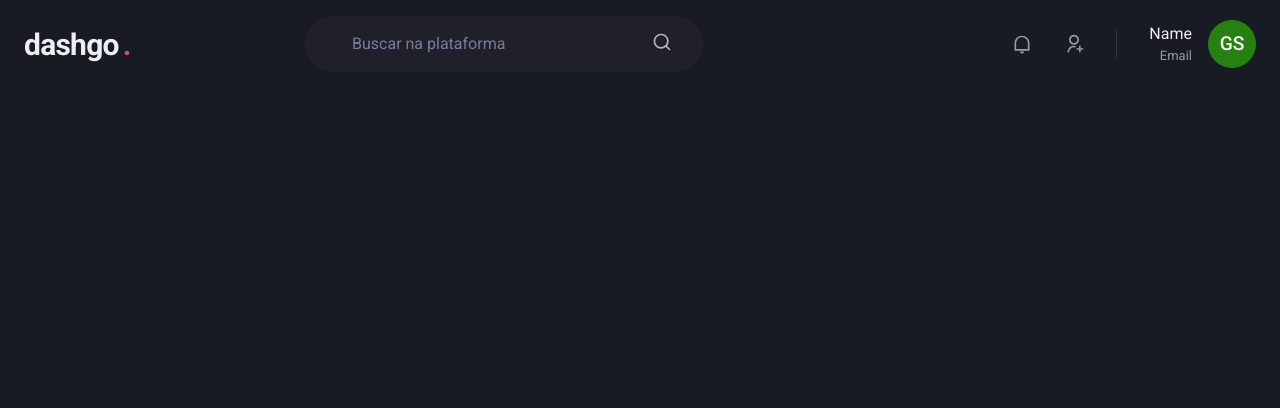
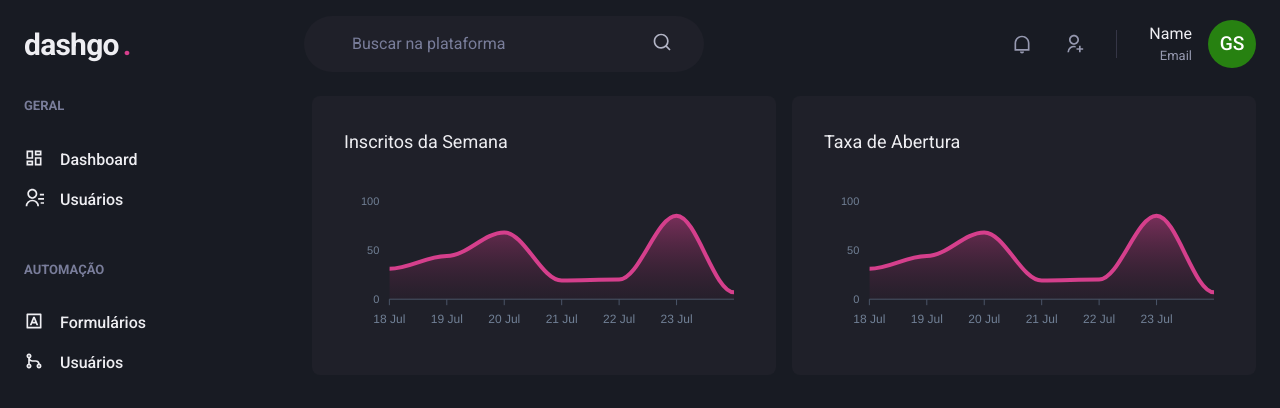
Before and after one commit to devzgabriel/dashgo, a Next.js app: page /dashboard in a window 1280 px wide. Shown: the top 408 px of the page. Built offline with nearby package versions, Linux system fonts and the light colour scheme.

Commit message:
Sidebar, Dashboard and Charts

```diff
--- a/package.json
+++ b/package.json
@@ -13,9 +13,11 @@
     "@chakra-ui/react": "^1.6.5",
     "@emotion/react": "^11.4.0",
     "@emotion/styled": "^11.3.0",
+    "apexcharts": "^3.27.2",
     "framer-motion": "^4.1.17",
     "next": "11.0.1",
     "react": "17.0.2",
+    "react-apexcharts": "^1.3.9",
     "react-dom": "17.0.2",
     "react-icons": "^4.2.0"
   },
--- /dev/null
+++ b/src/components/Sidebar.tsx
@@ -0,0 +1,55 @@
+import { Box, Stack, Text, Link, Icon } from '@chakra-ui/react'
+import { useState } from 'react'
+import {
+  RiContactsLine,
+  RiDashboardLine,
+  RiGitMergeLine,
+  RiInputMethodLine,
+} from 'react-icons/ri'
+
+export function Sidebar() {
+  return (
+    <Box as='aside' w='64' mr='8'>
+      <Stack spacing='12' align='flex-start'>
+        <Box>
+          <Text fontWeight='bold' color='gray.400' fontSize='small'>
+            GERAL
+          </Text>
+          <Stack spacing='4' mt='8' align='stretch'>
+            <Link display='flex' align='center'>
+              <Icon as={RiDashboardLine} fontSize='20' />
+              <Text ml='4' fontWeight='medium'>
+                Dashboard
+              </Text>
+            </Link>
+            <Link display='flex' align='center'>
+              <Icon as={RiContactsLine} fontSize='20' />
+              <Text ml='4' fontWeight='medium'>
+                Usuários
+              </Text>
+            </Link>
+          </Stack>
+        </Box>
+        <Box>
+          <Text fontWeight='bold' color='gray.400' fontSize='small'>
+            AUTOMAÇÃO
+          </Text>
+          <Stack spacing='4' mt='8' align='stretch'>
+            <Link display='flex' align='center'>
+              <Icon as={RiInputMethodLine} fontSize='20' />
+              <Text ml='4' fontWeight='medium'>
+                Formulários
+              </Text>
+            </Link>
+            <Link display='flex' align='center'>
+              <Icon as={RiGitMergeLine} fontSize='20' />
+              <Text ml='4' fontWeight='medium'>
+                Usuários
+              </Text>
+            </Link>
+          </Stack>
+        </Box>
+      </Stack>
+    </Box>
+  )
+}
--- a/src/pages/dashboard.tsx
+++ b/src/pages/dashboard.tsx
@@ -1,9 +1,88 @@
+import { Box, Flex, SimpleGrid, Text, theme } from '@chakra-ui/react'
+import { ApexOptions } from 'apexcharts'
+import dynamic from 'next/dynamic'
 import { Header } from '../components/Header'
+import { Sidebar } from '../components/Sidebar'
+const Chart = dynamic(() => import('react-apexcharts'), { ssr: false })
 
-export default function Dashboard(props: any) {
+const options: ApexOptions = {
+  chart: {
+    toolbar: {
+      show: false,
+    },
+    zoom: {
+      enabled: false,
+    },
+    foreColor: theme.colors.gray[500],
+  },
+  grid: {
+    show: false,
+  },
+  dataLabels: {
+    enabled: false,
+  },
+  tooltip: {
+    enabled: false,
+  },
+  xaxis: {
+    type: 'datetime',
+    axisBorder: {
+      color: theme.colors.gray[600],
+    },
+    axisTicks: {
+      color: theme.colors.gray[600],
+    },
+    categories: [
+      '2021-07-18T00:00:00:000Z',
+      '2021-07-19T00:00:00:000Z',
+      '2021-07-20T00:00:00:000Z',
+      '2021-07-21T00:00:00:000Z',
+      '2021-07-22T00:00:00:000Z',
+      '2021-07-23T00:00:00:000Z',
+      '2021-07-24T00:00:00:000Z',
+    ],
+  },
+  colors: [theme.colors.pink[500]],
+  fill: {
+    opacity: 0.3,
+    type: 'gradient',
+    gradient: {
+      shade: 'dark',
+      opacityFrom: 0.7,
+      opacityTo: 0.3,
+    },
+  },
+}
+
+const series = [
+  {
+    name: 'Series 1',
+    data: [31, 44, 68, 19, 20, 85, 7],
+  },
+]
+
+export default function Dashboard() {
   return (
-    <div>
+    <Flex direction='column' h='100vh'>
       <Header />
-    </div>
+      <Flex w='100%' my='6' maxWidth={1480} mx='auto' px='6'>
+        <Sidebar />
+
+        <SimpleGrid flex='1' gap='4' minChildWidth='320px' align='flex-start'>
+          <Box p='8' bg='gray.800' borderRadius={8} pb='4'>
+            <Text fontSize='lg' mb='4'>
+              Inscritos da Semana
+            </Text>
+            <Chart options={options} series={series} type='area' height={160} />
+          </Box>
+          <Box p='8' bg='gray.800' borderRadius={8} pb='4'>
+            <Text fontSize='lg' mb='4'>
+              Taxa de Abertura
+            </Text>
+            <Chart options={options} series={series} type='area' height={160} />
+          </Box>
+        </SimpleGrid>
+      </Flex>
+    </Flex>
   )
 }
```
Also changed, not shown: 1 other file (tests, documents, lock files or other folders).
